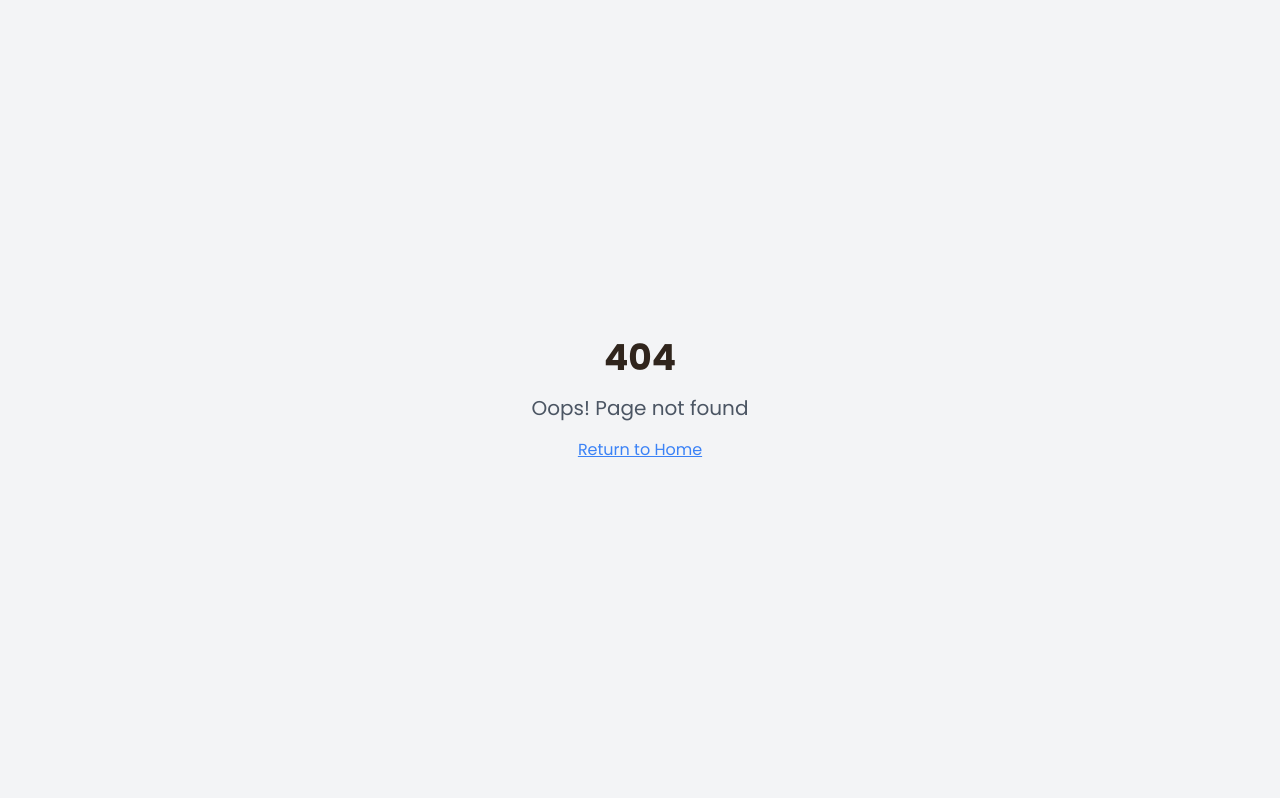
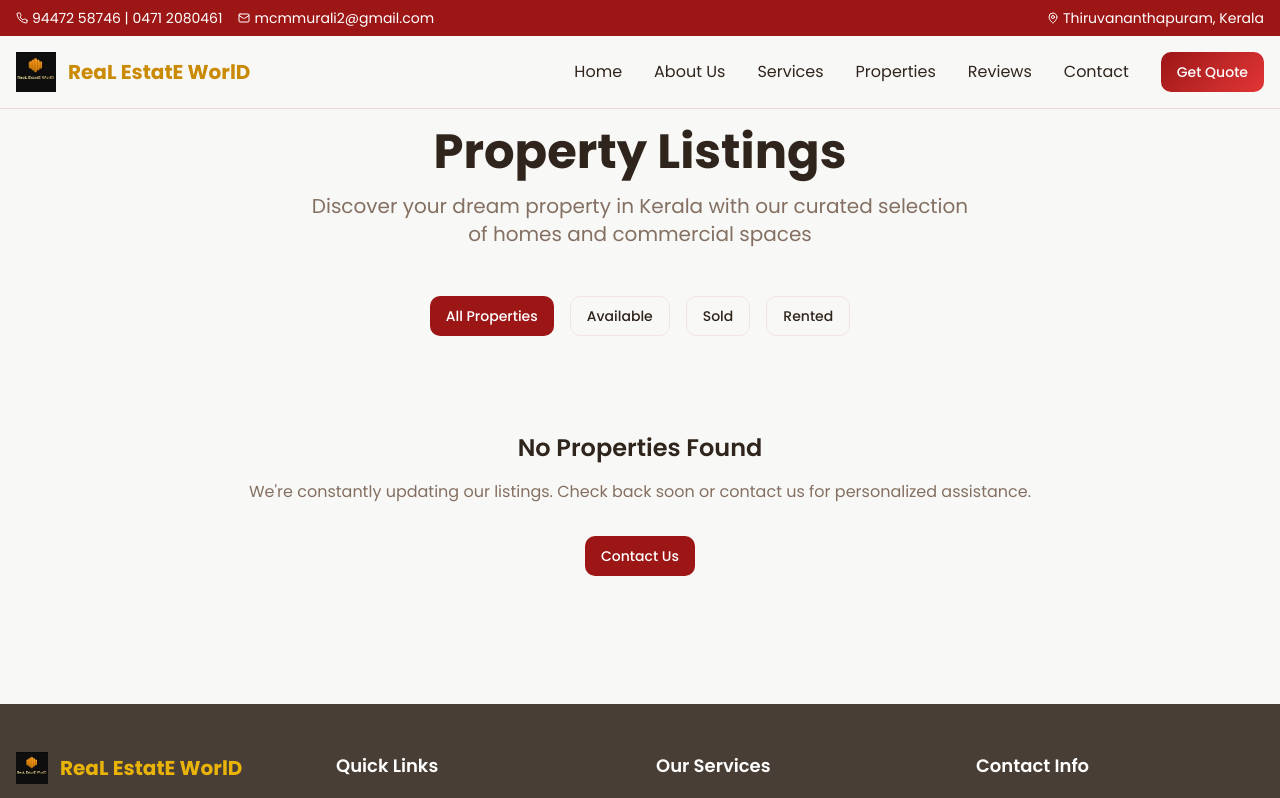
Before and after one commit to realestateworldtvm/trivandrum-property-hub, a React (Vite) app: page /properties in a window 1280 px wide. Before the commit this address had no page. Shown: the top 798 px of the page. Built offline with nearby package versions, Linux system fonts and the light colour scheme.

Commit message:
Add property listing page
Add a new page for property listings.

```diff
--- a/src/App.tsx
+++ b/src/App.tsx
@@ -5,6 +5,7 @@ import { QueryClient, QueryClientProvider } from "@tanstack/react-query";
 import { BrowserRouter, Routes, Route } from "react-router-dom";
 import Index from "./pages/Index";
 import Admin from "./pages/Admin";
+import PropertyListings from "./pages/PropertyListings";
 import NotFound from "./pages/NotFound";
 
 const queryClient = new QueryClient();
@@ -17,6 +18,7 @@ const App = () => (
       <BrowserRouter>
         <Routes>
           <Route path="/" element={<Index />} />
+          <Route path="/properties" element={<PropertyListings />} />
           <Route path="/admin" element={<Admin />} />
           {/* ADD ALL CUSTOM ROUTES ABOVE THE CATCH-ALL "*" ROUTE */}
           <Route path="*" element={<NotFound />} />
--- a/src/components/Header.tsx
+++ b/src/components/Header.tsx
@@ -1,16 +1,34 @@
 import { useState } from "react";
 import { Button } from "@/components/ui/button";
 import { Menu, X, Phone, Mail, MapPin } from "lucide-react";
+import { useNavigate, useLocation } from "react-router-dom";
 
 const Header = () => {
   const [isMenuOpen, setIsMenuOpen] = useState(false);
+  const navigate = useNavigate();
+  const location = useLocation();
 
   const scrollToSection = (sectionId: string) => {
-    const element = document.getElementById(sectionId);
-    if (element) {
-      element.scrollIntoView({ behavior: 'smooth' });
-      setIsMenuOpen(false);
+    if (location.pathname !== '/') {
+      navigate('/');
+      setTimeout(() => {
+        const element = document.getElementById(sectionId);
+        if (element) {
+          element.scrollIntoView({ behavior: 'smooth' });
+        }
+      }, 100);
+    } else {
+      const element = document.getElementById(sectionId);
+      if (element) {
+        element.scrollIntoView({ behavior: 'smooth' });
+      }
     }
+    setIsMenuOpen(false);
+  };
+
+  const handlePropertiesClick = () => {
+    navigate('/properties');
+    setIsMenuOpen(false);
   };
 
   return (
@@ -73,6 +91,12 @@ const Header = () => {
               Services
             </button>
             <button
+              onClick={handlePropertiesClick}
+              className="text-foreground hover:text-primary transition-colors"
+            >
+              Properties
+            </button>
+            <button
               onClick={() => scrollToSection('reviews')}
               className="text-foreground hover:text-primary transition-colors"
             >
@@ -126,6 +150,12 @@ const Header = () => {
                 Services
               </button>
               <button
+                onClick={handlePropertiesClick}
+                className="text-left text-foreground hover:text-primary transition-colors py-2"
+              >
+                Properties
+              </button>
+              <button
                 onClick={() => scrollToSection('reviews')}
                 className="text-left text-foreground hover:text-primary transition-colors py-2"
               >
--- /dev/null
+++ b/src/pages/PropertyListings.tsx
@@ -0,0 +1,190 @@
+import { useState, useEffect } from "react";
+import { Card, CardContent, CardDescription, CardHeader, CardTitle } from "@/components/ui/card";
+import { Badge } from "@/components/ui/badge";
+import { Button } from "@/components/ui/button";
+import { MapPin, BedDouble, Bath, Square, Phone, Mail } from "lucide-react";
+import Header from "@/components/Header";
+import Footer from "@/components/Footer";
+
+interface Property {
+  id: string;
+  title: string;
+  type: string;
+  price: string;
+  location: string;
+  description: string;
+  features: string;
+  status: 'available' | 'sold' | 'rented';
+  imageUrl: string;
+  createdAt: string;
+}
+
+const PropertyListings = () => {
+  const [properties, setProperties] = useState<Property[]>([]);
+  const [filter, setFilter] = useState<string>('all');
+
+  useEffect(() => {
+    const savedProperties = localStorage.getItem('realEstate_properties');
+    if (savedProperties) {
+      setProperties(JSON.parse(savedProperties));
+    }
+  }, []);
+
+  const getStatusColor = (status: string) => {
+    switch (status) {
+      case 'available':
+        return 'bg-green-500';
+      case 'sold':
+        return 'bg-red-500';
+      case 'rented':
+        return 'bg-blue-500';
+      default:
+        return 'bg-gray-500';
+    }
+  };
+
+  const filteredProperties = properties.filter(property => {
+    if (filter === 'all') return true;
+    return property.status === filter;
+  });
+
+  const handleContact = () => {
+    const element = document.getElementById('contact');
+    if (element) {
+      element.scrollIntoView({ behavior: 'smooth' });
+    }
+  };
+
+  return (
+    <div className="min-h-screen bg-background">
+      <Header />
+
+      <main className="pt-32 pb-16">
+        <div className="container mx-auto px-4">
+          {/* Header Section */}
+          <div className="text-center mb-12">
+            <h1 className="text-4xl md:text-5xl font-bold text-foreground mb-4">
+              Property Listings
+            </h1>
+            <p className="text-xl text-muted-foreground max-w-2xl mx-auto">
+              Discover your dream property in Kerala with our curated selection of homes and commercial spaces
+            </p>
+          </div>
+
+          {/* Filter Buttons */}
+          <div className="flex flex-wrap justify-center gap-4 mb-8">
+            <Button
+              variant={filter === 'all' ? 'default' : 'outline'}
+              onClick={() => setFilter('all')}
+            >
+              All Properties
+            </Button>
+            <Button
+              variant={filter === 'available' ? 'default' : 'outline'}
+              onClick={() => setFilter('available')}
+            >
+              Available
+            </Button>
+            <Button
+              variant={filter === 'sold' ? 'default' : 'outline'}
+              onClick={() => setFilter('sold')}
+            >
+              Sold
+            </Button>
+            <Button
+              variant={filter === 'rented' ? 'default' : 'outline'}
+              onClick={() => setFilter('rented')}
+            >
+              Rented
+            </Button>
+          </div>
+
+          {/* Properties Grid */}
+          {filteredProperties.length === 0 ? (
+            <div className="text-center py-16">
+              <h3 className="text-2xl font-semibold text-foreground mb-4">
+                No Properties Found
+              </h3>
+              <p className="text-muted-foreground mb-8">
+                We're constantly updating our listings. Check back soon or contact us for personalized assistance.
+              </p>
+              <Button onClick={handleContact}>
+                Contact Us
+              </Button>
+            </div>
+          ) : (
+            <div className="grid grid-cols-1 md:grid-cols-2 lg:grid-cols-3 gap-8">
+              {filteredProperties.map((property) => (
+                <Card key={property.id} className="overflow-hidden hover:shadow-lg transition-shadow">
+                  <div className="relative">
+                    <img
+                      src={property.imageUrl || "/placeholder.svg"}
+                      alt={property.title}
+                      className="w-full h-48 object-cover"
+                    />
+                    <Badge
+                      className={`absolute top-3 right-3 text-white ${getStatusColor(property.status)}`}
+                    >
+                      {property.status.charAt(0).toUpperCase() + property.status.slice(1)}
+                    </Badge>
+                  </div>
+
+                  <CardHeader>
+                    <CardTitle className="text-xl">{property.title}</CardTitle>
+                    <CardDescription className="flex items-center gap-1">
+                      <MapPin className="h-4 w-4" />
+                      {property.location}
+                    </CardDescription>
+                  </CardHeader>
+
+                  <CardContent className="space-y-4">
+                    <div className="text-2xl font-bold text-primary">
+                      ₹{property.price}
+                    </div>
+
+                    <p className="text-sm text-muted-foreground line-clamp-3">
+                      {property.description}
+                    </p>
+
+                    {property.features && (
+                      <div className="flex flex-wrap gap-2">
+                        {property.features.split(',').slice(0, 3).map((feature, index) => (
+                          <Badge key={index} variant="secondary" className="text-xs">
+                            {feature.trim()}
+                          </Badge>
+                        ))}
+                      </div>
+                    )}
+
+                    <div className="flex flex-col gap-2 pt-4">
+                      <Button
+                        onClick={handleContact}
+                        className="w-full"
+                      >
+                        Contact for Details
+                      </Button>
+                      <div className="flex justify-center gap-4 text-sm text-muted-foreground">
+                        <a href="tel:9447258746" className="flex items-center gap-1 hover:text-primary">
+                          <Phone className="h-3 w-3" />
+                          Call Now
+                        </a>
+                        <a href="mailto:mcmmurali2@gmail.com" className="flex items-center gap-1 hover:text-primary">
+                          <Mail className="h-3 w-3" />
+                          Email
+                        </a>
+                      </div>
+                    </div>
+                  </CardContent>
+                </Card>
+              ))}
+            </div>
+          )}
+        </div>
+      </main>
+
+      <Footer />
+    </div>
+  );
+};
+
+export default PropertyListings;
```
